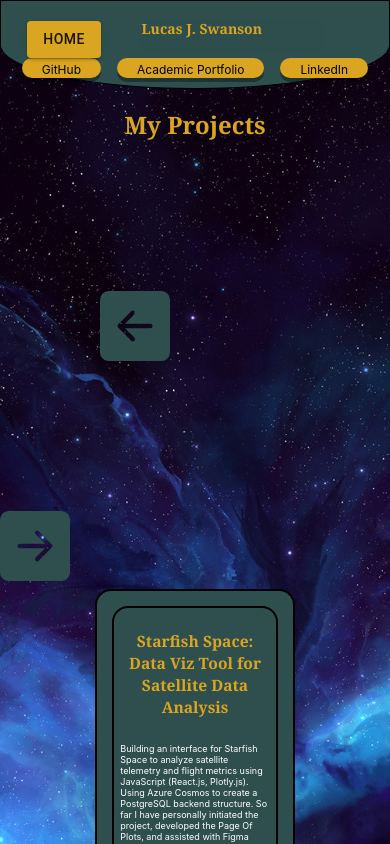
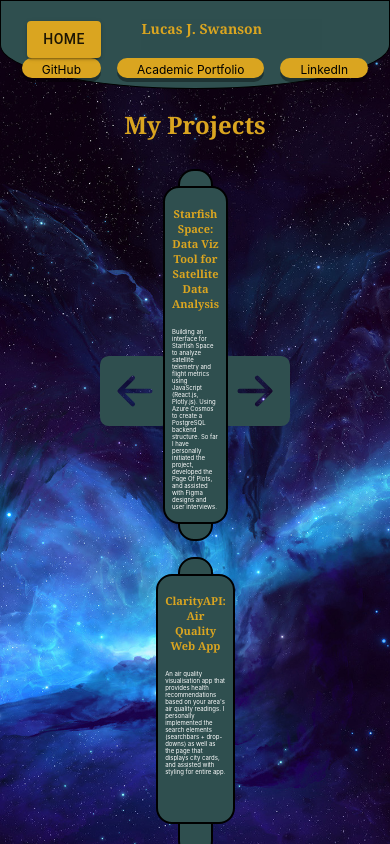
Before and after one commit to lswans/lswansweb, a React (Create React App) app in the folder lswansweb/: page /cardpage in a window 390 px wide. Shown: the top 844 px of the page. Built offline with nearby package versions, Linux system fonts and the light colour scheme.

Commit message:
updated content

```diff
--- a/lswansweb/src/About.js
+++ b/lswansweb/src/About.js
@@ -22,13 +22,13 @@ export function About(){
     <div>
         <div className="about">
             <div className="about_image" data-aos="fade-right">
-                <img src={portrait_lswans} style={{ width: 300, height: 300}} alt="me"/>
-                <h4>Student Satellite Data Engineer @ Starfish Space</h4>
+                <img className="portrait-main" src={portrait_lswans} style={{ width: 300, height: 300}} alt="me"/>
+                <h4>Satellite Manufacturing Analyst @ Accenture</h4>
             </div>
 
             <div className="about_text" data-aos="fade-left" data-aos-duration = {1000}>
                 <h2>About Me</h2>
-                <p>I am a University of Washington graduate with Bachelor of Science (B.S.) degrees in <strong>Earth and Space Sciences and Informatics</strong>. At <a href="https://www.starfishspace.com/">Starfish Space</a>, I worked with engineers, data scientists and other students to develop a visualization tool for satellite flight metrics (velocity, attitude, battery usage, etc.).</p>
+                <p>I am a University of Washington graduate with Bachelor of Science (B.S.) degrees in <strong>Earth and Space Sciences and Informatics</strong>. At <a href="https://www.accenture.com/us-en">Accenture</a>, I provide MES administration support to satellite manufacturing engineers, conduct user acceptance testing for new software features, and triage bug fixes.  </p>
                 <p>I am seeking professional opportunities in Software Development, particularly in Earth Observation and Data Visualization. I specialize in frontend development, data viz, and product design and have foundational knowledge in climate science, satellite systems and software development methodologies. Outside of the office I'm a mountain climber (Mount Rainier Summit 2022), a line dancer, a musician and a board game enthusiast.</p>
             </div>
 
--- a/lswansweb/src/style.css
+++ b/lswansweb/src/style.css
@@ -147,6 +147,10 @@ nav h1{
     border: solid 2px darkslategray;
 
 }
+.portrait_main{
+    width: 5%;
+    height: 5%;
+}
 
 .about{
     padding-top: 10px;
@@ -187,7 +191,7 @@ nav h1{
 
 .project_card{
     flex: 0 0 300px;
-    height: 500px;
+    height: 70%;
     border-radius: 16px;
     border: 1.5pt solid black;
     background-color: darkslategray;
@@ -293,7 +297,7 @@ footer{
 #leftArrowMobile{
     width: 70px;
     height: 70px;
-    margin-top: 150px;
+    margin-top: 50%;
     margin-left: 100px;
     cursor: pointer;
     display: none;
@@ -306,7 +310,7 @@ footer{
 #rightArrowMobile{
     width: 70px;
     height: 70px;
-    margin-top: 150px;
+    margin-top: 50%;
     margin-right: 100px;
     cursor: pointer;
     display: none;
@@ -323,11 +327,7 @@ footer{
     height: 390px;
     border-radius: 16px;
 }
-#featureCard{
-    align-items: center;
-    justify-content: center;
-    align-content: center;
-}
+
 .center_image{
     align-items: center;
     align-content:center;
@@ -336,15 +336,19 @@ footer{
 }
 
 @media(max-width: 808px){
+    .card_button h3 {
+        font-size: 11px;
+    }
     .card_button p{
-        font-size: 9px;
+        font-size: 6px;
     }
     .cardImage{
         display: none;
     }
     .project_card{
-        width: 200px;
-        height: 300px;
+        width: 70%;
+        height: 10%;
+
     }
     h1{
         font-size: 14px;
@@ -356,18 +360,20 @@ footer{
     .project_cards{
         flex-direction: column;
         align-items: center;
-        top: 30px;
+
 
     }
     .mobileButtons{
         display: block;
     }
     #leftArrowMobile{
-        display:flex;
+        float: left;
+        display:inline-table;
         left:0px;
     }
     #rightArrowMobile{
-        display: flex;
+        display: inline-table;
+        float: right;
         right: 0px;
     }
     #leftArrowDesktop{
@@ -387,13 +393,14 @@ footer{
         border-radius: 8px;
         align-items: center;
         justify-content: center;
-        display: flex;
         flex-direction: column;
     }
 
     .about_text{
         max-width: 300px !important;
-        margin: auto;
+        margin: 0 auto;
+        float: left;
+
 
     }
     #projects_container{
```
